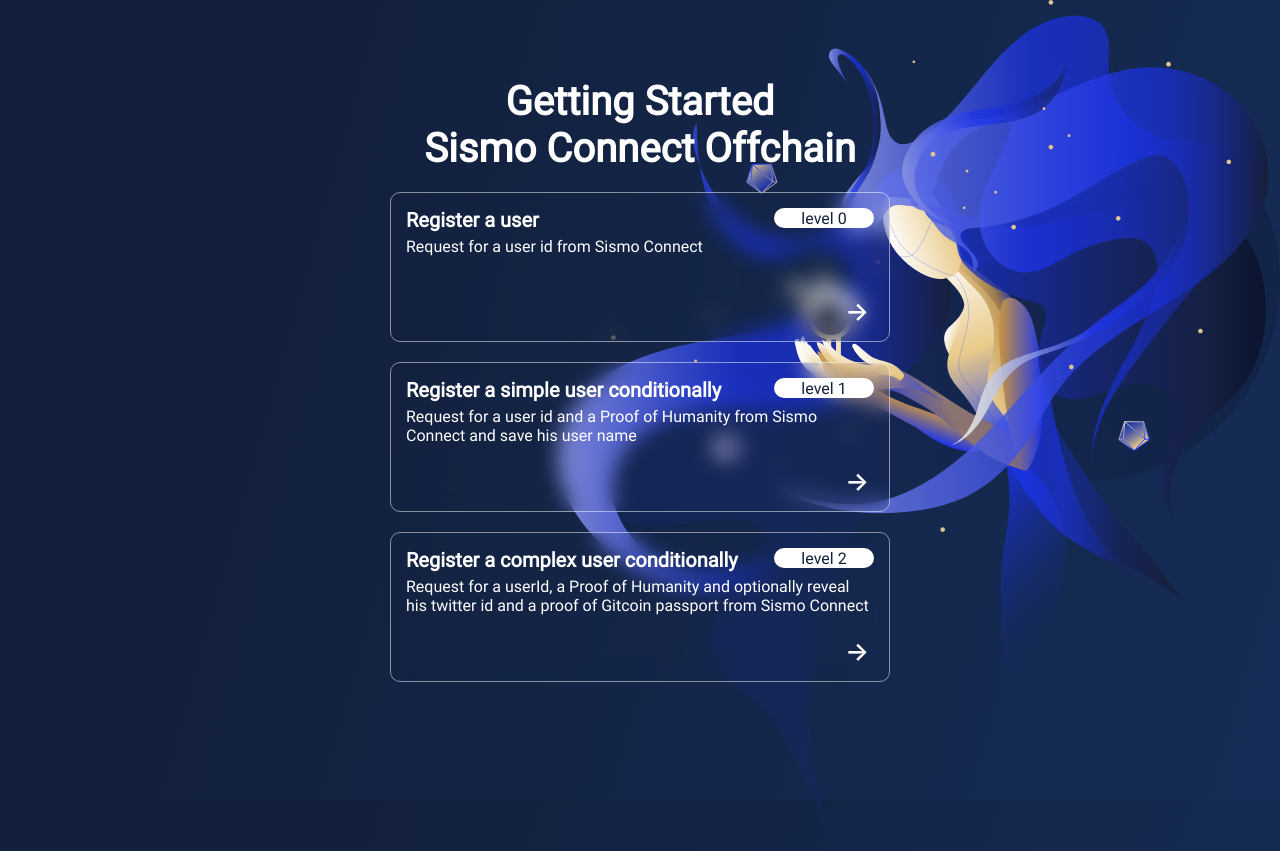
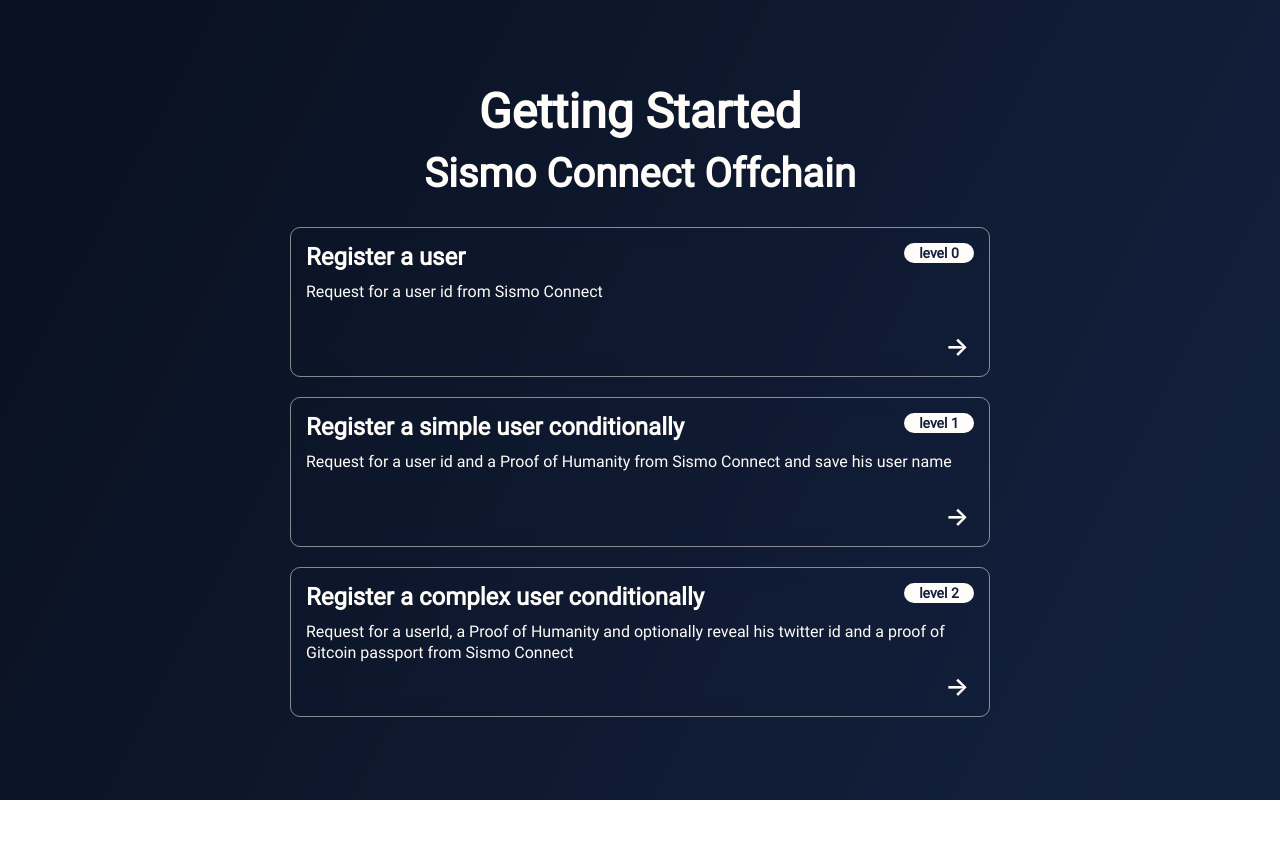
Before and after one commit to sismo-core/sismo-connect-offchain-sample-project, a Next.js app: page / in a window 1280 px wide. After the commit the page ends 800 px from the top, so only its background shows below. Built offline with nearby package versions, Linux system fonts and the light colour scheme.

Commit message:
feat: full example ready before break

```diff
--- a/src/pages/_app.tsx
+++ b/src/pages/_app.tsx
@@ -1,11 +1,9 @@
 import "@/styles/globals.css";
+import "@/styles/classes.css";
 import type { AppProps } from "next/app";
 
 export default function App({ Component, pageProps }: AppProps) {
   return (
-    <>
-     <img style={{position: "absolute", right: 0, zIndex: -1}} src="/assets/sismo-landing-art.svg" alt="sismo art" />
     <Component {...pageProps} />
-    </>
   );
 }
--- a/src/pages/api/level-2-verify-user.ts
+++ b/src/pages/api/level-2-verify-user.ts
@@ -5,6 +5,7 @@
   SismoConnectServerConfig,
   AuthType,
   SismoConnectVerifiedResult,
+  ClaimType,
 } from "@sismo-core/sismo-connect-server";
 
 /************************************************ */
@@ -70,6 +71,8 @@
         {
           groupId: "0x1cde61966decb8600dfd0749bd371f12",
           isOptional: true,
+          claimType: ClaimType.GTE,
+          value: 2,
         },
       ],
       signature: {
--- a/src/pages/index.tsx
+++ b/src/pages/index.tsx
@@ -5,29 +5,27 @@
 
   return (
     <div className="container">
-      <h1>Getting Started<br/>Sismo Connect Offchain</h1>
-      <section>
-        {/* <h2>Learning steps:</h2> */}
-        <ul>
-          <li onClick={() => router.push("/level-0-register-user")}>
-            <h3>Register a user</h3>
+      <h1 className="title">Getting Started</h1>
+      <h2 className="subtitle">Sismo Connect Offchain</h2>
+      <ul className="flex-list">
+        <li className="card" onClick={() => router.push("/level-0-register-user")}>
+          <h3 className="card-title">Register a user</h3>
           <p>Request for a user id from Sismo Connect</p>
         </li>
-          <li onClick={() => router.push("/level-1-register-user")}>
-            <h3>Register a simple user conditionally</h3>
+        <li className="card" onClick={() => router.push("/level-1-register-user")}>
+          <h3 className="card-title">Register a simple user conditionally</h3>
           <p>
             Request for a user id and a Proof of Humanity from Sismo Connect and save his user name
           </p>
         </li>
-          <li onClick={() => router.push("/level-2-register-user")}>
-            <h3>Register a complex user conditionally</h3>
+        <li className="card" onClick={() => router.push("/level-2-register-user")}>
+          <h3 className="card-title">Register a complex user conditionally</h3>
           <p>
             Request for a userId, a Proof of Humanity and optionally reveal his twitter id and a
             proof of Gitcoin passport from Sismo Connect
           </p>
         </li>
       </ul>
-      </section>
     </div>
   );
 }
--- /dev/null
+++ b/src/styles/classes.css
@@ -0,0 +1,160 @@
+.container {
+  display: flex;
+  flex-direction: column;
+  align-items: center;
+  justify-content: center;
+  width: 700px;
+  margin: 0 auto;
+  min-height: 100vh;
+
+
+}
+@media (max-width: 900px) {
+  .container {
+    width: 100%;
+    padding: 0 16px;
+  }
+}
+
+.title {
+  font-size: 48px;
+  text-align: center;
+  margin-bottom: 10px;
+}
+
+.subtitle{
+  font-size: 40px;
+  margin-bottom: 30px;
+  text-align: center;
+}
+
+.subtitle-page {
+  text-align: center;
+  margin-bottom: 20px;
+}
+
+
+
+.back-button {
+  position: absolute;
+  top: 50px;
+  left: 50px;
+  font-size: 16px;
+  border-radius: 5px;
+  padding: 5px;
+}
+
+.card {
+  position: relative;
+  display: flex;
+  flex-direction: column;
+  padding: 15px;
+  border-radius: 0px;
+  width: 100%;
+  height: 150px;
+  cursor: pointer;
+  transition: all 0.2s ease-in-out;
+  border: 1px solid rgba(255, 253, 249, 0.5);
+  backdrop-filter: blur(10px);
+  border-radius: 10px;
+}
+
+.card:hover {
+  border: 1px solid rgba(255, 253, 249, 1);
+  background-color: rgba(255, 253, 249, 0.1);
+}
+
+.card:active {
+  transform: translate(1px, 1px);
+}
+
+.card:before {
+  position: absolute;
+  top: 15px;
+  right: 15px;
+  display: flex;
+  justify-content: center;
+  align-items: center;
+  width: 70px;
+  height: 20px;
+  font-size: 14px;
+  font-weight: 700;
+  color: #13203d;
+  background-color: rgba(255, 253, 249, 1);
+  border-radius: 10px;
+}
+
+.card:nth-child(1):before {
+  content: "level 0";
+}
+
+.card:nth-child(2):before {
+  content: "level 1";
+}
+
+.card:nth-child(3):before {
+  content: "level 2";
+}
+
+.card:after {
+  position: absolute;
+  content: "→";
+  bottom: 15px;
+  right: 20px;
+  font-size: 25px;
+  font-weight: 600;
+  transition: transform 0.1s ease-in-out;
+}
+
+.card:hover:after {
+  transform: translate(5px, 0px) scale(1.1);
+}
+
+.card-title {
+  margin-bottom: 10px;
+}
+
+.input-group {
+  display: flex;
+  flex-direction: column;
+  align-items: flex-start;
+  margin-bottom: 40px;
+  gap: 10px;
+  width: 100%;
+}
+
+.flex-list {
+  display: flex;
+  justify-content: center;
+  flex-direction: column;
+  flex-wrap: wrap;
+  gap: 20px;
+}
+
+.text-input {
+  font-size: 20px;
+  font-family: "Roboto-Regular";
+  color: white;
+  width: 100%;
+  height: 53px;
+  border-radius: 10px;
+  border: 1px solid rgba(255, 255, 255, 0.5);
+  background-color: transparent;
+  backdrop-filter: blur(20px);
+  padding: 0 10px;
+}
+
+.text-input:focus {
+  outline: none;
+  border: 1px solid rgba(255, 255, 255, 1);
+}
+
+.profile-container {
+  display: flex;
+  flex-direction: column;
+  width: 100%;
+  padding: 20px;
+  border: 1px solid rgba(255, 255, 255, 1);
+  border-radius: 10px;
+  backdrop-filter: blur(10px);
+}
--- a/src/styles/globals.css
+++ b/src/styles/globals.css
@@ -1,6 +1,6 @@
 body {
   margin: 0;
-  font-family: Roboto-Medium, -apple-system, BlinkMacSystemFont, "Segoe UI", "Roboto", "Oxygen",
+  font-family: Roboto-Regular, -apple-system, BlinkMacSystemFont, "Segoe UI", "Roboto", "Oxygen",
     "Ubuntu", "Cantarell", "Fira Sans", "Droid Sans", "Helvetica Neue", sans-serif;
   -webkit-font-smoothing: antialiased;
   -moz-osx-font-smoothing: grayscale;
@@ -11,13 +11,14 @@
 }
 
 html {
-  background: linear-gradient(285.51deg, #193970 -75.32%, #12203d 76.45%);
-  color: #ffffff;
+  /*  // background: linear-gradient(117.63deg, #0A1222 11.07%, #13203D 90.48%) url("/assets/sismo-landing-art.svg") no-repeat center center fixed; */
+  background: linear-gradient(117.63deg, #0a1222 11.07%, #13203d 90.48%);
+  color: #fffdf9;
 }
 
 p {
   margin: 0px;
-  color: white;
+  line-height: 21px;
 }
 
 a {
@@ -33,110 +34,21 @@
 h6 {
   margin: 0px;
   padding: 0px;
-  font-family: "Roboto-Medium";
+  font-family: "Roboto-Regular";
 }
 
-h1 {
-  font-size: 40px;
-  margin-bottom: 20px;
-  color: white;
-  text-align: center;
-}
-
-h2 {
-  font-size: 28px;
-  margin-bottom: 20px;
-  color: white;
-}
 
 h3 {
-  font-size: 20px;
-  margin-bottom: 5px;
-  color: white;
-}
-
-section {
-  display: flex;
-  flex-direction: column;
-  align-items: center;
-  margin-bottom: 40px;
+  font-size: 24px;
 }
 
 ul {
   margin: 0px;
   padding: 0px;
-  display: flex;
-  justify-content: center;
-  flex-direction: column;
-  flex-wrap: wrap;
-  gap: 20px;
 }
 
 li {
-  position: relative;
-  display: flex;
-  flex-direction: column;
-
   list-style: none;
-  padding: 15px;
-  border-radius: 10px;
-  width: 500px;
-  height: 150px;
-  cursor: pointer;
-
-  transition: all 0.2s ease-in-out;
-  border: 1px solid rgba(255, 255, 255, 0.5);
-  backdrop-filter: blur(10px);
-}
-
-li:hover {
-  border: 1px solid rgba(255, 255, 255, 1);
-  background-color: rgba(255, 255, 255, 0.1);
-}
-
-li:active {
-  transform: translate(1px, 1px);
-}
-
-li:before {
-  position: absolute;
-  top: 15px;
-  right: 15px;
-  color: #12203d;
-  background-color: white;
-  width: 100px;
-  height: 20px;
-  display: flex;
-  justify-content: center;
-  align-items: center;
-  border-radius: 10px;
-
-}
-
-li:nth-child(1):before {
-  content: "level 0";
-}
-
-li:nth-child(2):before {
-  content: "level 1";
-}
-
-li:nth-child(3):before {
-  content: "level 2";
-}
-
-li:after {
-  position: absolute;
-  content: "→";
-  bottom: 15px;
-  right: 20px;
-  font-size: 25px;
-  font-weight: 600;
-  transition: transform 0.1s ease-in-out;
-}
-
-li:hover:after {
-  transform: translate(5px, 0px);
 }
 
 code {
@@ -145,66 +57,7 @@
 
 label {
   font-size: 20px;
-  font-family: "Roboto-Medium";
   color: white;
-}
-
-input {
-  width: 500px;
-  height: 53px;
-  border-radius: 10px;
-  border: 1px solid rgba(255, 255, 255, 0.5);
-  padding: 0 10px;
-  font-size: 20px;
-  font-family: "Roboto-Regular";
-  margin-bottom: 10px;
-  color: white;
-  background-color: transparent;
-}
-
-input:focus {
-  outline: none;
-  border: 1px solid rgba(255, 255, 255, 1);
-}
-
-.back-button {
-  position: absolute;
-  top: 50px;
-  left: 50px;
-  font-family: "Roboto-Medium";
-  font-size: 16px;
-  border-radius: 5px;
-  padding: 5px;
-}
-
-.input-group {
-  display: flex;
-  flex-direction: column;
-  align-items: flex-start;
-  margin-bottom: 40px;
-  gap: 10px;
-}
-
-.container {
-  display: flex;
-  flex-direction: column;
-  align-items: center;
-  justify-content: center;
-  max-width: 700px;
-  margin: 0 auto;
-  min-height: 100vh;
-}
-
-.profile-container {
-  display: flex;
-  flex-direction: column;
-
-  width: 700px;
-  padding: 20px;
-  border: 1px solid white;
-  border-radius: 10px;
-  background-color: rgba(255, 255, 255, 0.1);
-  backdrop-filter: blur(10px);
 }
 
 @font-face {
```
Also changed, not shown: src/pages/level-0-register-user.tsx (+14 -13 lines), src/pages/level-1-register-user.tsx (+10 -12 lines), src/pages/level-2-register-user.tsx (+26 -22 lines). Lines whose indentation alone changed are shown as unchanged.
